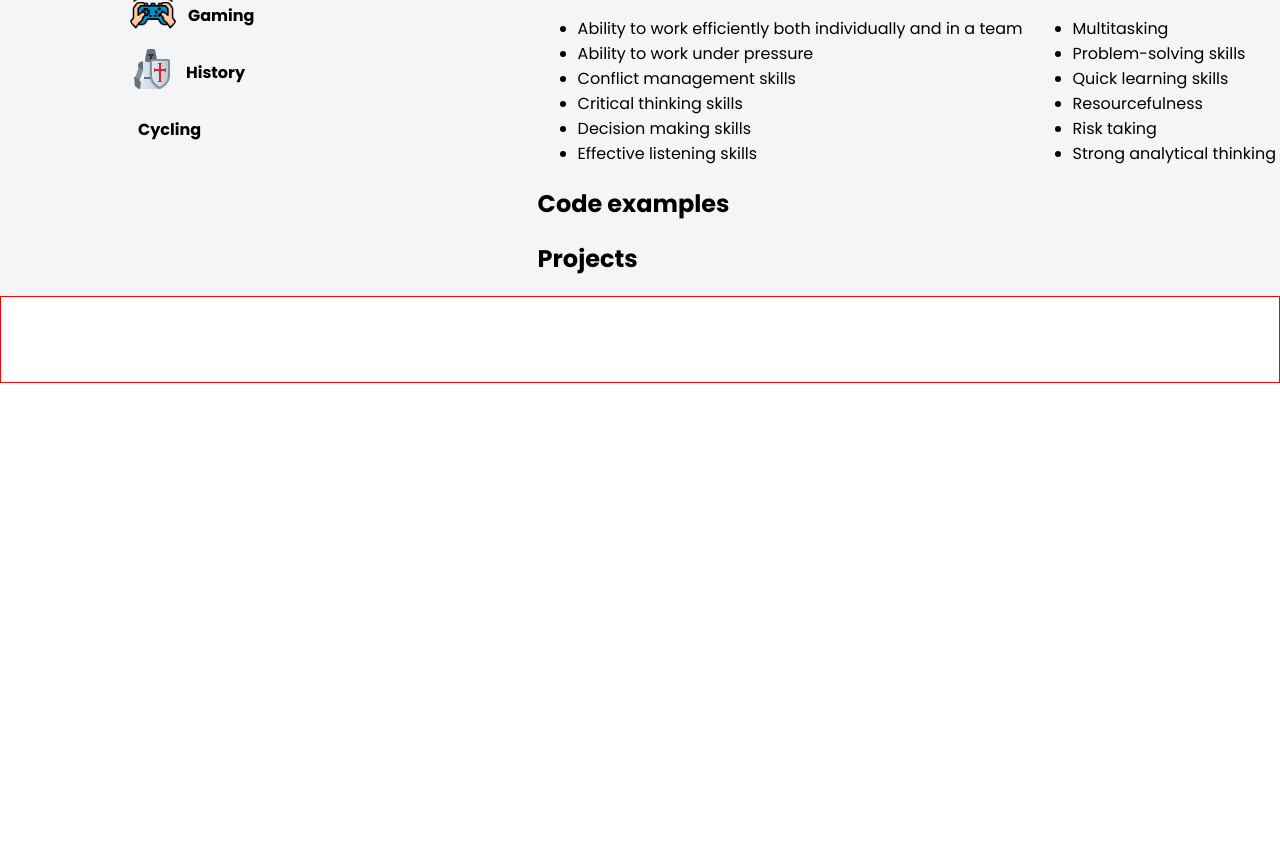
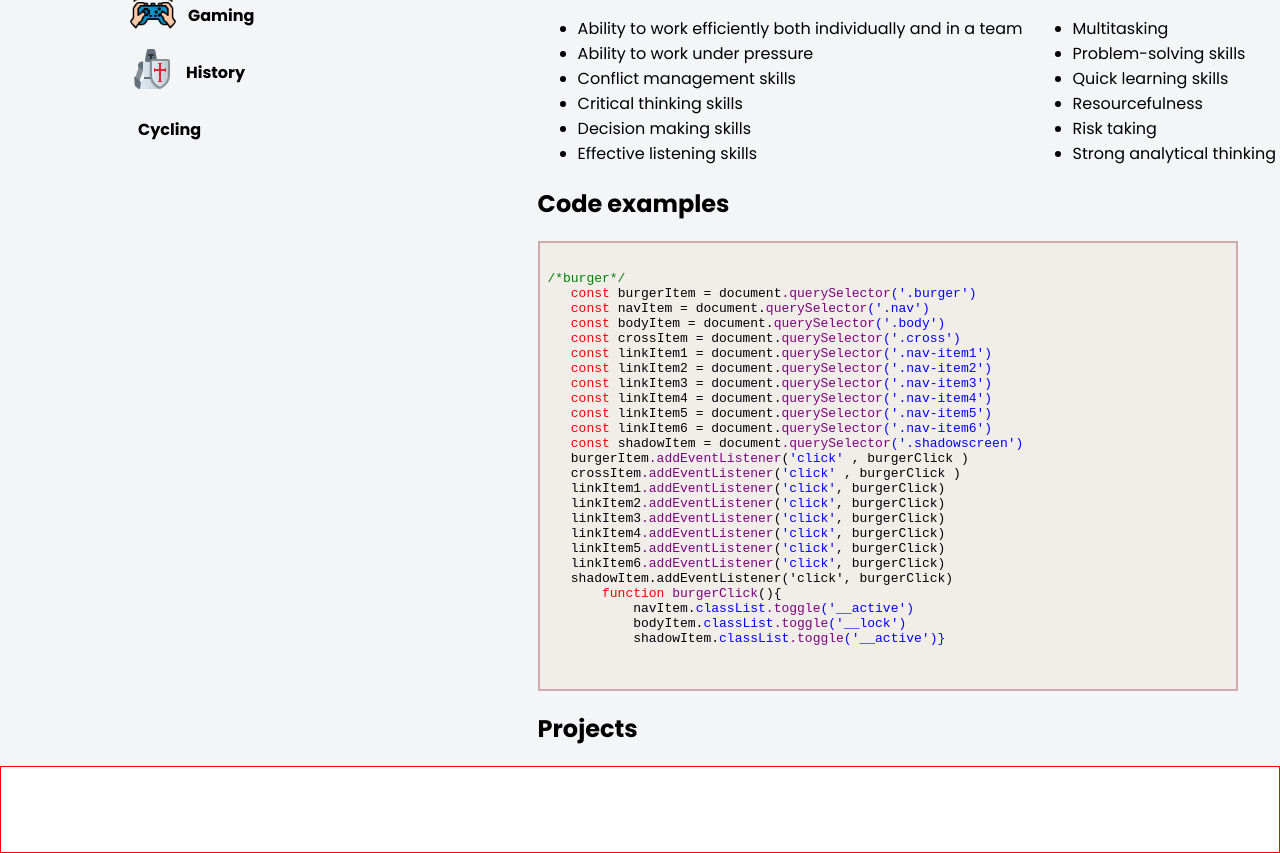
Before and after one commit to YauheniVasiliuk/rsschool-cv, a plain HTML site: page index.html in a window 1280 px wide. Shown: the part 2033-2886 px from the top of the page. Before the commit the page ends 2416 px from the top, so only its background shows below. Drawn offline with Linux system fonts and the light colour scheme.

Commit message:
feat: add code examples

```diff
--- a/index.html
+++ b/index.html
@@ -377,6 +377,37 @@
                                 </section>
                                 <section class="section" id="codeexamples">
                                     <h2>Code examples</h2>
+                                    <div class="codeexamples">
+                                      <pre>
+                                           <code>
+ <span class="code__green">/*burger*/</span>
+    <span class="code__red">const</span> burgerItem = document<span class="code__purple">.querySelector</span><span class="code__blue">('.burger')</span>
+    <span class="code__red">const</span> navItem = document.<span class="code__purple">querySelector</span><span class="code__blue">('.nav')</span>
+    <span class="code__red">const</span> bodyItem = document.<span class="code__purple">querySelector</span><span class="code__blue">('.body')</span>
+    <span class="code__red">const</span> crossItem = document.<span class="code__purple">querySelector</span><span class="code__blue">('.cross')</span>
+    <span class="code__red">const</span> linkItem1 = document.<span class="code__purple">querySelector</span><span class="code__blue">('.nav-item1')</span>
+    <span class="code__red">const</span> linkItem2 = document.<span class="code__purple">querySelector</span><span class="code__blue">('.nav-item2')</span>
+    <span class="code__red">const</span> linkItem3 = document.<span class="code__purple">querySelector</span><span class="code__blue">('.nav-item3')</span>
+    <span class="code__red">const</span> linkItem4 = document.<span class="code__purple">querySelector</span><span class="code__blue">('.nav-item4')</span>
+    <span class="code__red">const</span> linkItem5 = document.<span class="code__purple">querySelector</span><span class="code__blue">('.nav-item5')</span>
+    <span class="code__red">const</span> linkItem6 = document.<span class="code__purple">querySelector</span><span class="code__blue">('.nav-item6')</span>
+    <span class="code__red">const</span> shadowItem = document<span class="code__purple">.querySelector</span><span class="code__blue">('.shadowscreen')</span>
+    burgerItem<span class="code__purple">.addEventListener</span>(<span class="code__blue">'click' </span>, burgerClick )
+    crossItem<span class="code__purple">.addEventListener</span>(<span class="code__blue">'click' </span>, burgerClick )
+    linkItem1<span class="code__purple">.addEventListener</span>(<span class="code__blue">'click'</span>, burgerClick)
+    linkItem2<span class="code__purple">.addEventListener</span>(<span class="code__blue">'click'</span>, burgerClick)
+    linkItem3<span class="code__purple">.addEventListener</span>(<span class="code__blue">'click'</span>, burgerClick)
+    linkItem4<span class="code__purple">.addEventListener</span>(<span class="code__blue">'click'</span>, burgerClick)
+    linkItem5<span class="code__purple">.addEventListener</span>(<span class="code__blue">'click'</span>, burgerClick)
+    linkItem6<span class="code__purple">.addEventListener</span>(<span class="code__blue">'click'</span>, burgerClick)
+    shadowItem<span>.addEventListener</span>('click', burgerClick)
+        <span class="code__red">function</span> <span class="code__purple">burgerClick</span>(){
+            navItem.<span class="code__blue">classList</span><span class="code__purple">.toggle</span><span class="code__blue">('__active')</span>
+            bodyItem.<span class="code__blue">classList</span><span class="code__purple">.toggle</span><span class="code__blue">('__lock')</span>
+            shadowItem.<span class="code__blue">classList</span><span class="code__purple">.toggle</span><span class="code__blue">('__active')}</span>
+                                           </code>
+                                      </pre>
+                                    </div>
                                 </section>
                                 <section class="section" id="projects">
                                     <h2>Projects</h2>
--- a/style.css
+++ b/style.css
@@ -214,3 +214,25 @@ text-align: center;
 .softskills__columnright{
   padding-left: 50px;
 }
+
+.codeexamples{
+  max-width: 700px;
+  background-color: rgb(241, 238, 234);
+  border: 2px solid rgb(207, 170, 170) ;
+}
+
+.code__red{
+  color: red;
+}
+
+.code__purple{
+  color: purple;
+}
+
+.code__blue{
+  color:blue;
+}
+
+.code__green{
+  color: green;
+}
```
